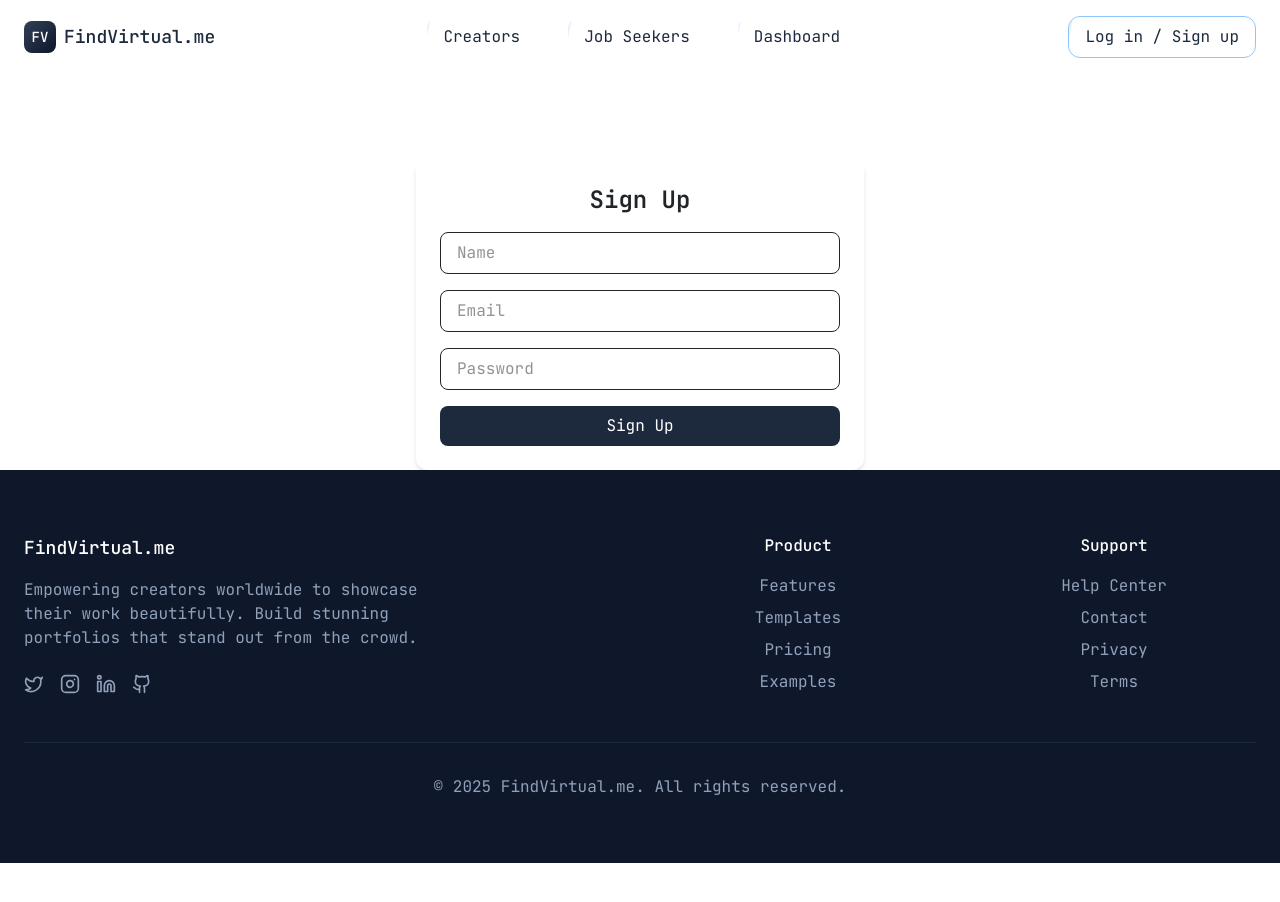
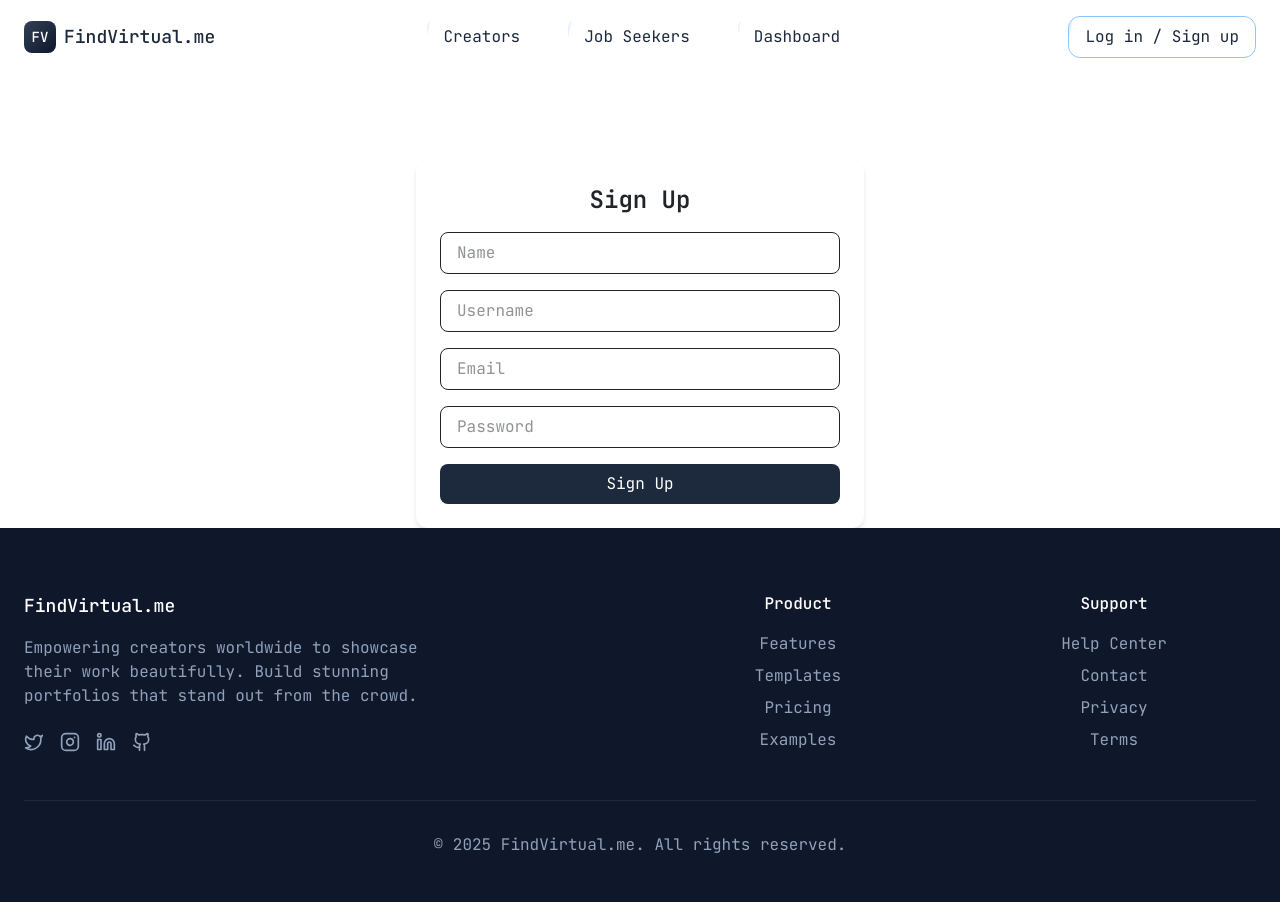
Before and after one commit to Surge-Aina/frontend_findVirtualMe, a React (Vite) app: page /signup in a window 1280 px wide. Shown: the top 902 px of the page. Before the commit the page ends 863 px from the top, so only its background shows below. Built offline with nearby package versions, Linux system fonts and the light colour scheme; no server answers.

Commit message:
added username field to signup

```diff
--- a/src/components/About.jsx
+++ b/src/components/About.jsx
@@ -49,7 +49,7 @@ export default function About() {
         {/* Background gradient */}
         <div className="absolute inset-0 w-full h-full bg-gradient-to-br from-slate-50 via-white to-slate-100"></div>
 
-        {/* Floating elements for visual interest */}
+        {/* Floating elements */}
         <div className="absolute inset-0 overflow-hidden w-full h-full">
           <motion.div
             className="absolute -top-10 -right-10 w-72 h-72 bg-gradient-to-br from-slate-200/30 to-slate-300/20 rounded-full blur-3xl"
--- a/src/pages/login/SignUp.jsx
+++ b/src/pages/login/SignUp.jsx
@@ -6,7 +6,7 @@ import { useNavigate } from "react-router-dom";
 
 export default function SignUp() {
   const apiUrl = import.meta.env.VITE_BACKEND_API;
-  const [form, setForm] = useState({ name: "", email: "", password: "" });
+  const [form, setForm] = useState({ name: "", email: "", password: "", username: "" });
   const [success, setSuccess] = useState(false);
   const { contextLogin } = useContext(AuthContext);
 
@@ -19,7 +19,7 @@ export default function SignUp() {
   const handleSignUp = async (e) => {
     e.preventDefault();
 
-    if (!form.name || !form.email || !form.password) {
+    if (!form.name || !form.email || !form.password || !form.username) {
       toast.error("Please fill in all fields");
       return;
     }
@@ -51,6 +51,14 @@ export default function SignUp() {
           name="name"
           placeholder="Name"
           value={form.name}
+          onChange={handleChange}
+          className="w-full px-4 py-2 border rounded-lg focus:outline-none focus:ring-2 focus:ring-blue-400"
+        />
+        <input
+          type="text"
+          name="username"
+          placeholder="Username"
+          value={form.username}
           onChange={handleChange}
           className="w-full px-4 py-2 border rounded-lg focus:outline-none focus:ring-2 focus:ring-blue-400"
         />
```
